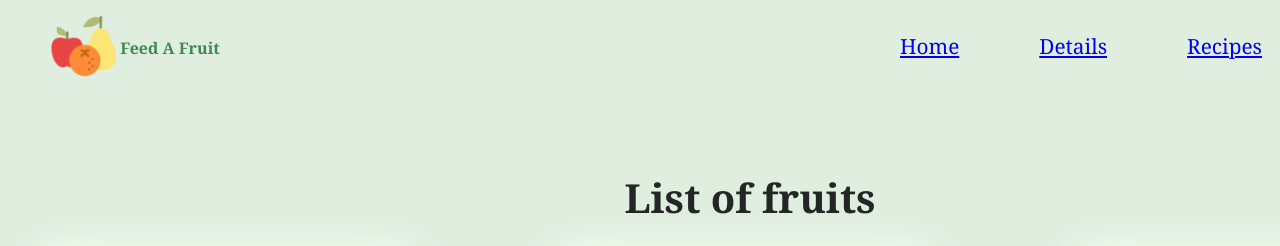
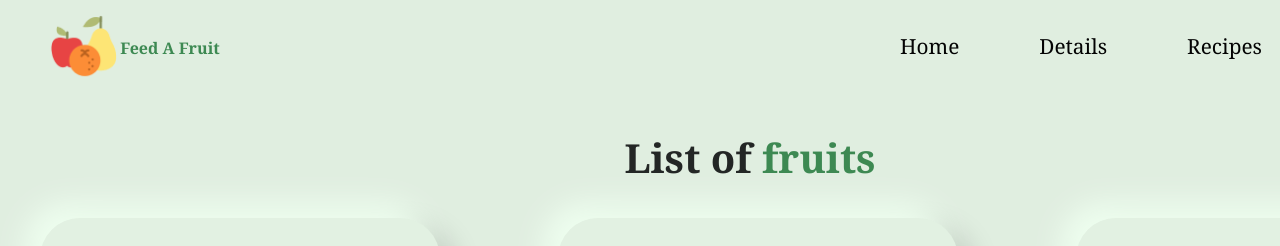
Before and after one commit to snehafarkya/Feed-a-fruit, a React (Create React App) app: page /detail in a window 1280 px wide. Shown: the top 246 px of the page. Built offline with nearby package versions, Linux system fonts and the light colour scheme.

Commit message:
updated link css

```diff
--- a/src/App.css
+++ b/src/App.css
@@ -53,17 +53,30 @@ padding-left: 3em;
     display: flex;
     gap: 5em;
     margin-top: 2em;
+    list-style: none;
+
     float: right;
+}
+a{
+    color: #030303;
+    list-style: none;
+    text-decoration: none;
+}
+a:hover{
+
+    text-decoration: none;
 }
 .li{
     color: black;
     font-size: 1.3em;
     list-style: none;
     cursor: pointer;
+    list-style: none;
+    transition: 0.3s all ease-in-out;
 }
 .li:hover{
     color: black;
-
+    transform: scale(1.3);
 }
 .divv{
     float: right;
@@ -102,7 +115,7 @@ h1{
     text-align: center;
 }
 h2{
-    margin-top: 2em;
+    margin-top: 1em;
     text-align: center;
     font-size: 2.5em;
     color:#232625;
--- a/src/components/Detail.js
+++ b/src/components/Detail.js
@@ -10,7 +10,7 @@ import Graps from "./Graps";
 function Detail() {
   return (
     <>
-      <h2> List of fruits</h2>
+      <h2> List of <span id="span">fruits</span> </h2>
 
       <h3>
         <ul className="list">
```
